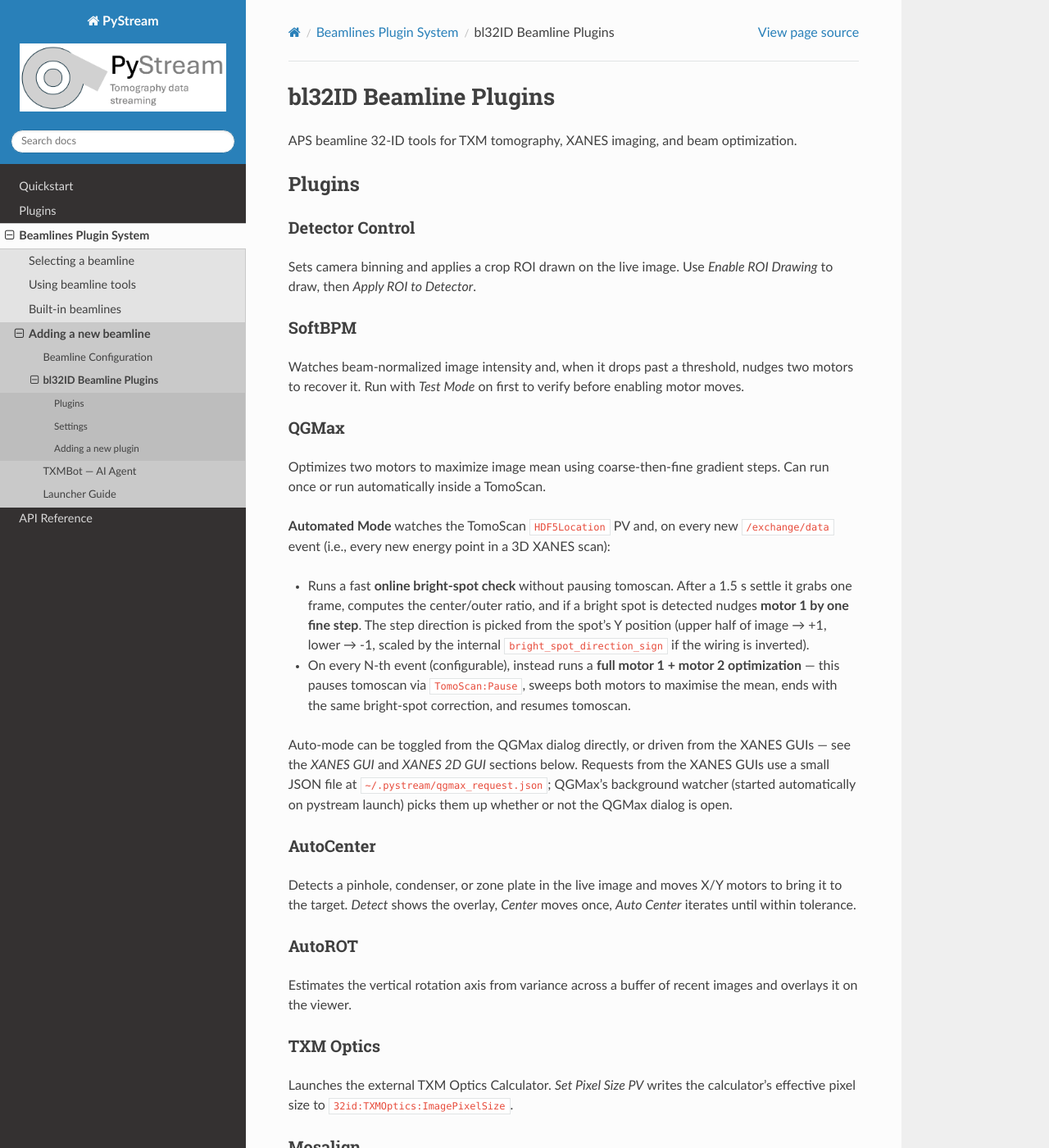
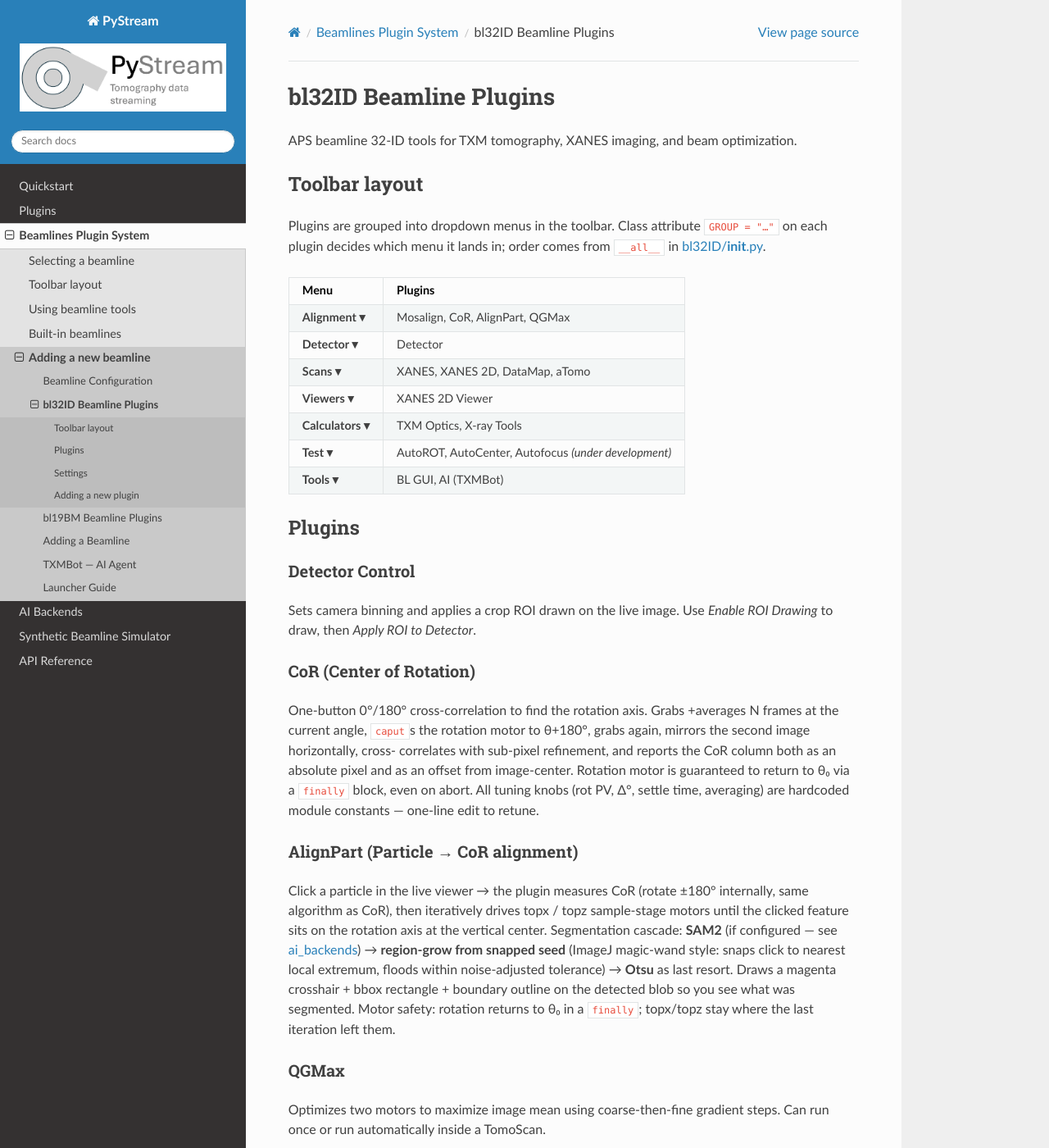
Before and after one commit to mittoalb/pystream, a Sphinx documentation site: the page built from docs/beamlines/bl32ID.md, in a window 1280 px wide and 1400 px high. Shown: the whole window at 82% size. Built offline with Sphinx 7.4.7 and the Read the Docs theme 3.1.0, drawn with Linux system fonts in a browser that asks for light colours; pages that are not in the unit, such as notebooks, are missing from menus; some of the changed text lies outside the part shown.

Commit message:
19bm + docs update + cli for bl generation

````diff
--- a/docs/beamlines/bl32ID.md
+++ b/docs/beamlines/bl32ID.md
@@ -2,6 +2,22 @@
 
 APS beamline 32-ID tools for TXM tomography, XANES imaging, and beam
 optimization.
+
+## Toolbar layout
+
+Plugins are grouped into dropdown menus in the toolbar. Class attribute
+`GROUP = "…"` on each plugin decides which menu it lands in; order comes
+from `__all__` in [bl32ID/__init__.py](../../src/pystream/beamlines/bl32ID/__init__.py).
+
+| Menu | Plugins |
+|---|---|
+| **Alignment ▾** | Mosalign, CoR, AlignPart, QGMax |
+| **Detector ▾** | Detector |
+| **Scans ▾** | XANES, XANES 2D, DataMap, aTomo |
+| **Viewers ▾** | XANES 2D Viewer |
+| **Calculators ▾** | TXM Optics, X-ray Tools |
+| **Test ▾** | AutoROT, AutoCenter, Autofocus *(under development)* |
+| **Tools ▾** | BL GUI, AI (TXMBot) |
 
 ## Plugins
 
@@ -10,11 +26,30 @@
 Sets camera binning and applies a crop ROI drawn on the live image. Use
 *Enable ROI Drawing* to draw, then *Apply ROI to Detector*.
 
-### SoftBPM
+### CoR (Center of Rotation)
 
-Watches beam-normalized image intensity and, when it drops past a
-threshold, nudges two motors to recover it. Run with *Test Mode* on first
-to verify before enabling motor moves.
+One-button 0°/180° cross-correlation to find the rotation axis. Grabs
++averages N frames at the current angle, `caput`s the rotation motor to
+θ+180°, grabs again, mirrors the second image horizontally, cross-
+correlates with sub-pixel refinement, and reports the CoR column both as
+an absolute pixel and as an offset from image-center. Rotation motor is
+guaranteed to return to θ₀ via a `finally` block, even on abort. All
+tuning knobs (rot PV, Δ°, settle time, averaging) are hardcoded module
+constants — one-line edit to retune.
+
+### AlignPart (Particle → CoR alignment)
+
+Click a particle in the live viewer → the plugin measures CoR (rotate
+±180° internally, same algorithm as CoR), then iteratively drives topx /
+topz sample-stage motors until the clicked feature sits on the rotation
+axis at the vertical center. Segmentation cascade: **SAM2** (if
+configured — see [ai_backends](../ai_backends.md)) → **region-grow from
+snapped seed** (ImageJ magic-wand style: snaps click to nearest local
+extremum, floods within noise-adjusted tolerance) → **Otsu** as last
+resort. Draws a magenta crosshair + bbox rectangle + boundary outline
+on the detected blob so you see what was segmented. Motor safety: rotation
+returns to θ₀ in a `finally`; topx/topz stay where the last iteration
+left them.
 
 ### QGMax
 
@@ -43,16 +78,23 @@
 automatically on pystream launch) picks them up whether or not the QGMax
 dialog is open.
 
-### AutoCenter
+### AutoCenter *(Test group — under development)*
 
 Detects a pinhole, condenser, or zone plate in the live image and moves
 X/Y motors to bring it to the target. *Detect* shows the overlay,
 *Center* moves once, *Auto Center* iterates until within tolerance.
+For the actual rotation-axis workflow use **CoR** + **AlignPart** above.
 
-### AutoROT
+### AutoROT *(Test group — under development)*
 
 Estimates the vertical rotation axis from variance across a buffer of
-recent images and overlays it on the viewer.
+recent images and overlays it on the viewer. Different algorithm from
+**CoR** — variance-minimization across many angles rather than
+0°/180° cross-correlation.
+
+### Autofocus *(Test group — under development)*
+
+Launcher for the standalone autofocus routine.
 
 ### TXM Optics
 
@@ -63,6 +105,14 @@
 
 2D motor scan with image stitching and tomoscan integration. See
 [Mosalign](../plugins/mosalign.md).
+
+### aTomo
+
+Launcher for the standalone [atomo](https://github.com/mittoalb/atomo)
+adaptive-exposure tomography GUI. atomo runs as a headless soft-IOC
+daemon (`atomo-ioc`) whose PVs mirror tomoscan's, so pystream's QGMax
+auto-mode drives it unchanged. The launcher spawns `atomo-gui` as a
+subprocess — the GUI is a thin CA client onto the daemon.
 
 ### DataMap
 
--- a/docs/beamlines/index.md
+++ b/docs/beamlines/index.md
@@ -8,31 +8,44 @@
 Edit [src/pystream/beamline_config.py](../../src/pystream/beamline_config.py):
 
 ```python
-ACTIVE_BEAMLINE = 'bl32ID'   # or None to disable
+ACTIVE_BEAMLINE = 'bl32ID'   # or 'bl19BM', or None to disable
 ```
 
 See the [Configuration Guide](configuration.md).
 
+## Toolbar layout
+
+Plugins render as **dropdown menus** in the top toolbar, one menu per
+group. A plugin's class attribute `GROUP = "Alignment"` (or `"Scans"`,
+`"Tools"`, …) decides which menu it lands in. Order within a menu and
+order of menus themselves comes from the beamline's `__all__` list.
+
+Click a menu → pick a plugin → it opens (launcher-style) or shows its
+dialog (singleton-style, per each plugin's `HANDLER_TYPE`).
+
 ## Using beamline tools
 
-Click **Beamlines** in the top toolbar to show the beamlines bar, pick a
-beamline, then select a tool.
+Click **Beamlines** in the top toolbar to show the beamlines bar, then
+pick a plugin from any dropdown.
 
 ## Built-in beamlines
 
-- [bl32ID](bl32ID.md) — APS 32-ID TXM imaging and tomography tools.
+- [bl32ID](bl32ID.md) — APS 32-ID TXM imaging + tomography. Full plugin
+  suite: CoR, AlignPart, QGMax, XANES, XANES 2D, DataMap, aTomo, ...
+- [bl19BM](bl19BM.md) — APS 19-BM. Empty scaffold; no plugins yet.
 
 ## Adding a new beamline
 
-1. Create `src/pystream/beamlines/bl<ID>/` with an `__init__.py`.
-2. In `__init__.py`, import each plugin class and list them in `__all__`:
-   ```python
-   from .my_tool import MyToolDialog
-   __all__ = ['MyToolDialog']
-   ```
-3. Each plugin class is a `QDialog` (or `QWidget`) with class attributes
-   `BUTTON_TEXT = "..."` and `HANDLER_TYPE = 'singleton'`.
-4. Set `ACTIVE_BEAMLINE = 'bl<ID>'` in `beamline_config.py` and restart.
+Fastest — use the built-in CLI:
+
+```bash
+pystream-new-beamline bl7BM --description "APS 7-BM tomography"
+```
+
+This creates `src/pystream/beamlines/bl7BM/__init__.py` with an empty
+plugin list and no-op `start_background_services()`. See
+[Adding a Beamline](adding_a_beamline.md) for the full flow (register
+plugins, set ACTIVE_BEAMLINE, add a pip extra).
 
 For launching standalone GUI scripts as separate processes, see the
 [Launcher Guide](launcher_guide.md).
@@ -43,6 +56,8 @@
 
 configuration
 bl32ID
+bl19BM
+adding_a_beamline
 txmbot
 launcher_guide
 ```
--- a/pyproject.toml
+++ b/pyproject.toml
@@ -42,6 +42,7 @@
 pystream = "pystream.pystream:main"
 viewer = "pystream.plugins.viewer:main"
 metrics = "pystream.plugins.metrics:main"
+pystream-new-beamline = "pystream.tools.new_beamline:main"
 
 [tool.setuptools]
 package-dir = {"" = "src"}
````
Also changed, not shown: README.md (+35 -10 lines), docs/ai_backends.md (added, +109 -0 lines), docs/beamlines/adding_a_beamline.md (added, +97 -0 lines), docs/beamlines/bl19BM.md (added, +34 -0 lines), docs/index.md (+2 -0 lines), docs/plugins/ellipse.md (+17 -12 lines), docs/plugins/line.md (+41 -10 lines), docs/plugins/mosalign.md (added, +7 -0 lines), docs/plugins/roi.md (+26 -11 lines), docs/plugins/viewer.md (+53 -11 lines), docs/simulator.md (added, +83 -0 lines), 2 other files.
